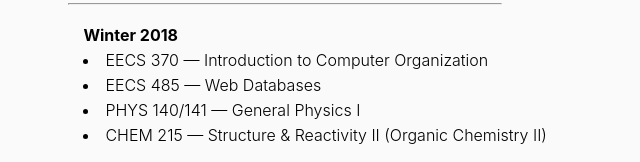
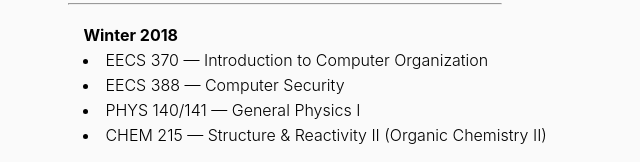
Before and after one commit to pranavtad/pranavtad.github.io, a plain HTML site: page coursework.html in a window 1280 px wide. Shown: the part 196-358 px from the top of the page, 67-707 px from the left. Drawn offline with Linux system fonts and the light colour scheme.

Commit message:
security update

```diff
--- a/coursework.html
+++ b/coursework.html
@@ -35,7 +35,7 @@
         <div class="courses">
             <h4>Winter 2018</h4>
             <li>EECS 370 &mdash; Introduction to Computer Organization</li>
-            <li>EECS 485 &mdash; Web Databases</li>
+            <li>EECS 388 &mdash; Computer Security</li>
             <li>PHYS 140/141 &mdash; General Physics I</li>
             <li>CHEM 215 &mdash; Structure &amp; Reactivity II (Organic Chemistry II)</li>
             <br/>
```
